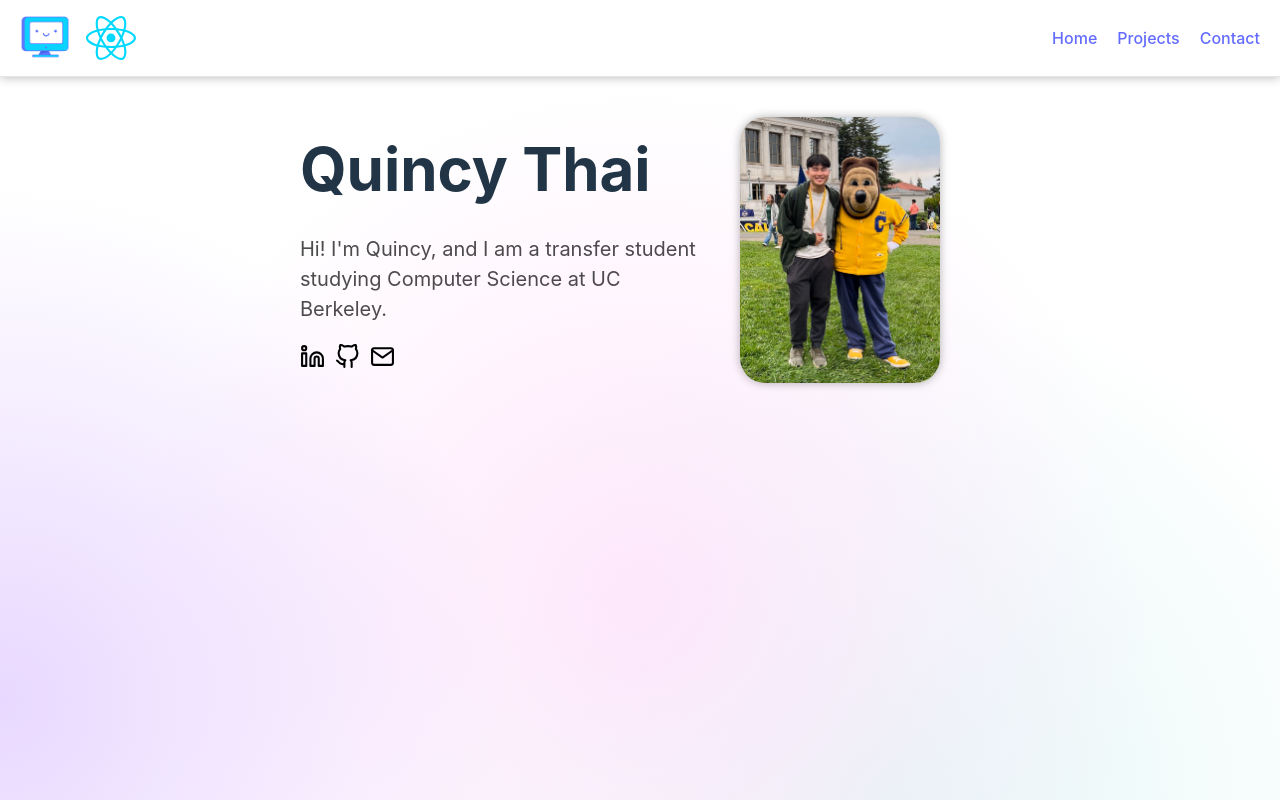
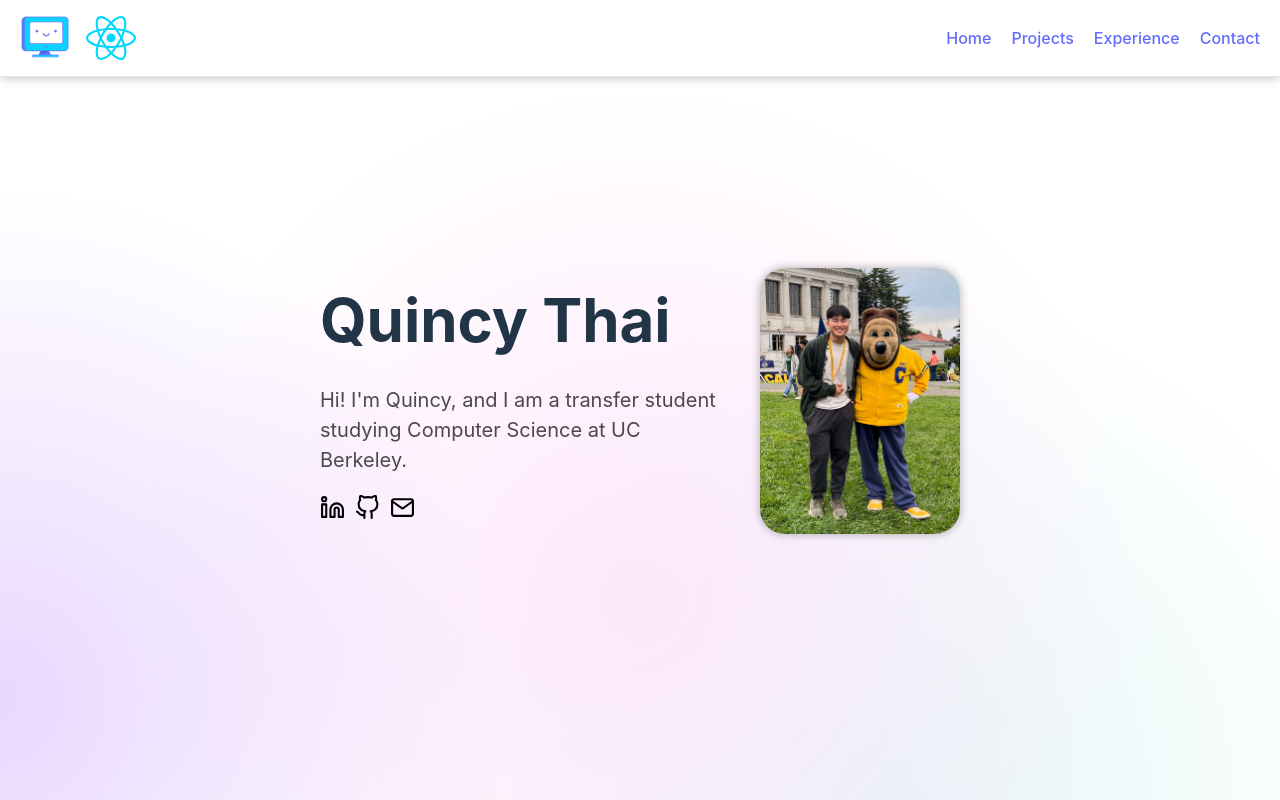
Before and after one commit to quincythai/website, a React (Vite) app: page / in a window 1280 px wide. Built offline with nearby package versions, Linux system fonts and the light colour scheme.

Commit message:
Finish homepage

```diff
--- a/src/components/Block/Block.jsx
+++ b/src/components/Block/Block.jsx
@@ -5,7 +5,6 @@ import linkedinIcon from '/linkedin.svg';
 import githubIcon from '/github.svg';
 import mailIcon from '/mail.svg';
 import portrait from '/quincy2.jpeg';
-import { Divider } from '@mui/material';
 
 const Block = () => {
   return (
@@ -36,7 +35,6 @@ const Block = () => {
         </div>
       </div>
       <img src={portrait} alt="photo of me" className="portrait" />
-      <Divider />
     </div>
   );
 };
--- /dev/null
+++ b/src/components/Divider/Divider.jsx
@@ -0,0 +1,13 @@
+import React from "react";
+
+const Divider = () => {
+  const style = {
+    borderTop: "1px solid gray",
+    width: "70%",
+    margin: "0 auto",
+  };
+
+  return <div style={style}></div>;
+};
+
+export default Divider;
--- /dev/null
+++ b/src/pages/Homepage.css
@@ -0,0 +1,12 @@
+.homepage-container {
+    display: flex;
+    flex-direction: column;
+    min-height: 100vh;
+}
+
+.block-container {
+    flex: 0.8;
+    display: flex;
+    justify-content: center;
+    align-items: center;
+}
--- a/src/pages/Homepage.jsx
+++ b/src/pages/Homepage.jsx
@@ -1,19 +1,24 @@
 import React from "react";
 import Navbar from "../components/Navbar/Navbar";
 import Block from "../components/Block/Block";
+import Divider from "../components/Divider/Divider";
+import "./Homepage.css";
 
 const Homepage = () => {
   const links = [
     { text: "Home", url: "/" },
     { text: "Projects", url: "/project" },
+    { text: "Experience", url: "/experience" },
     { text: "Contact", url: "/contact" },
   ];
 
   return (
-    <>
+    <div className="homepage-container">
       <Navbar links={links} />
-      <Block />
-    </>
+      <div className="block-container">
+        <Block />
+      </div>
+    </div>
   );
 };
 
```
